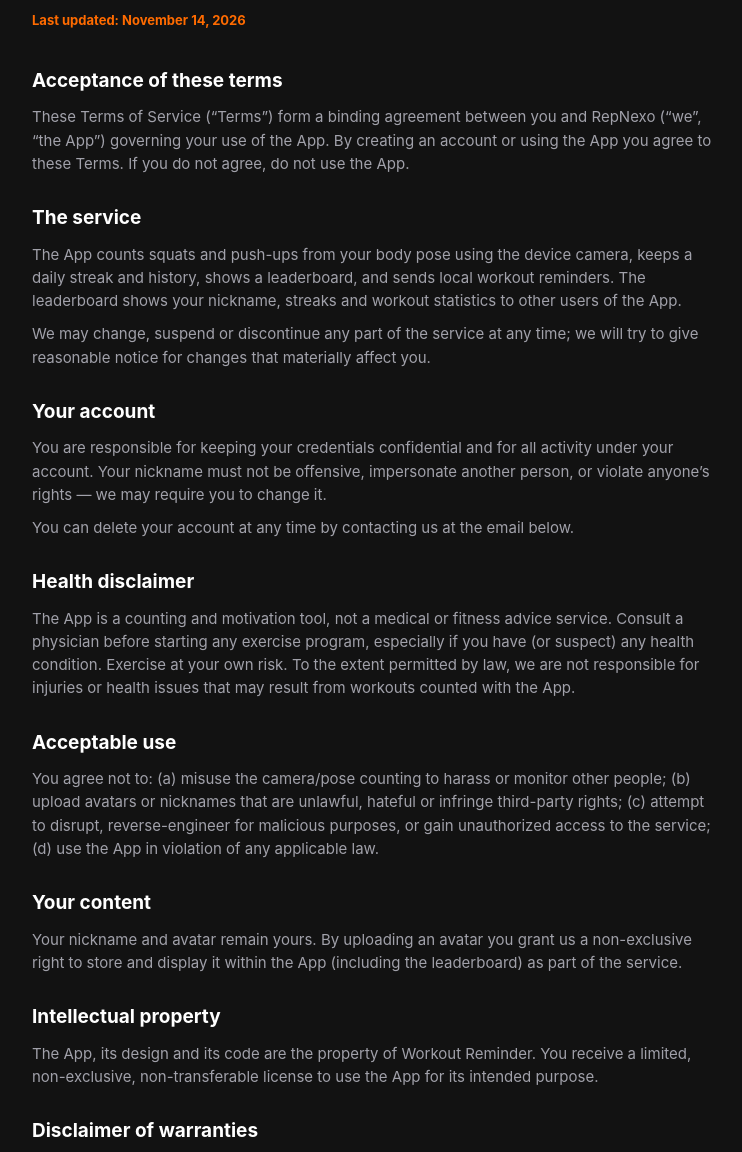
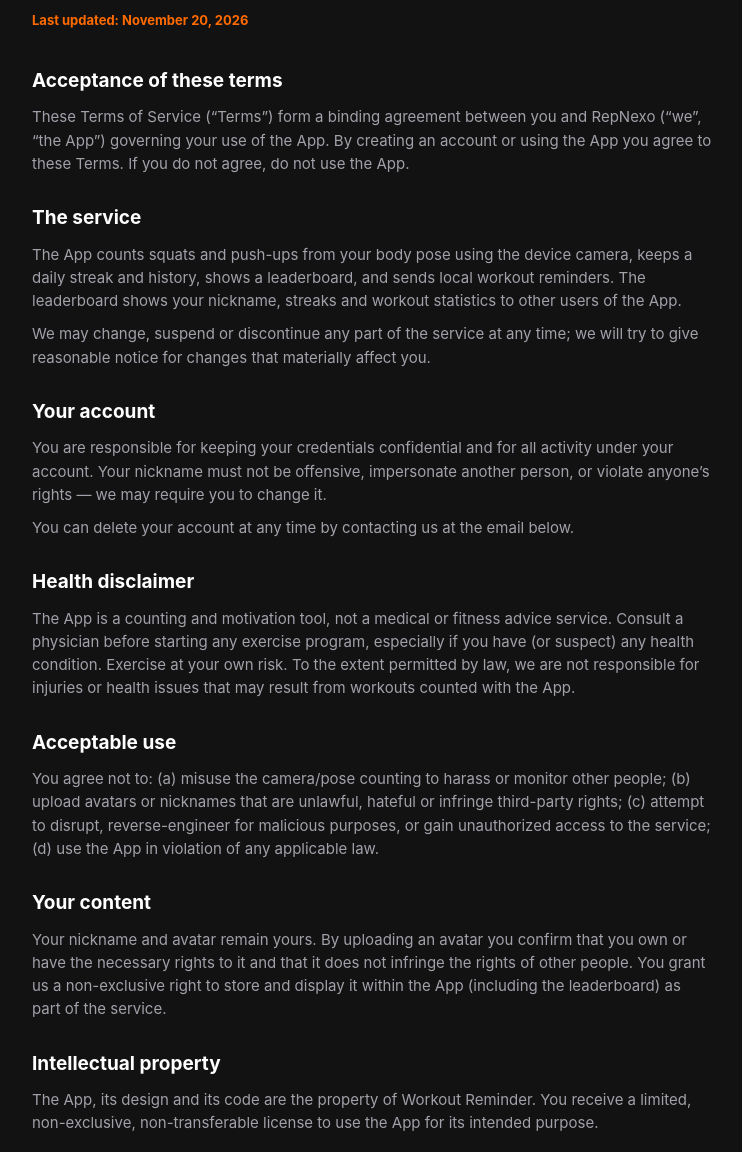
Before and after one commit to alex-morozov94/RepNexoSupport, a plain HTML site: page terms-of-service.html in a window 1280 px wide. Shown: the part 125-1277 px from the top of the page, without its empty margins (268-1010 px from the left). Drawn offline with Linux system fonts and the light colour scheme.

Commit message:
ToS: confirm user rights to uploaded avatars

```diff
--- a/terms-of-service.html
+++ b/terms-of-service.html
@@ -10,7 +10,7 @@
     <main class="page">
       <div class="brand">RepNexo</div>
       <h1>Terms of Service</h1>
-      <p class="updated">Last updated: November 14, 2026</p>
+      <p class="updated">Last updated: November 20, 2026</p>
 
       <section>
         <h2>Acceptance of these terms</h2>
@@ -79,8 +79,10 @@
         <h2>Your content</h2>
         <p>
           Your nickname and avatar remain yours. By uploading an avatar you
-          grant us a non-exclusive right to store and display it within the App
-          (including the leaderboard) as part of the service.
+          confirm that you own or have the necessary rights to it and that it
+          does not infringe the rights of other people. You grant us a
+          non-exclusive right to store and display it within the App (including
+          the leaderboard) as part of the service.
         </p>
       </section>
 
```
